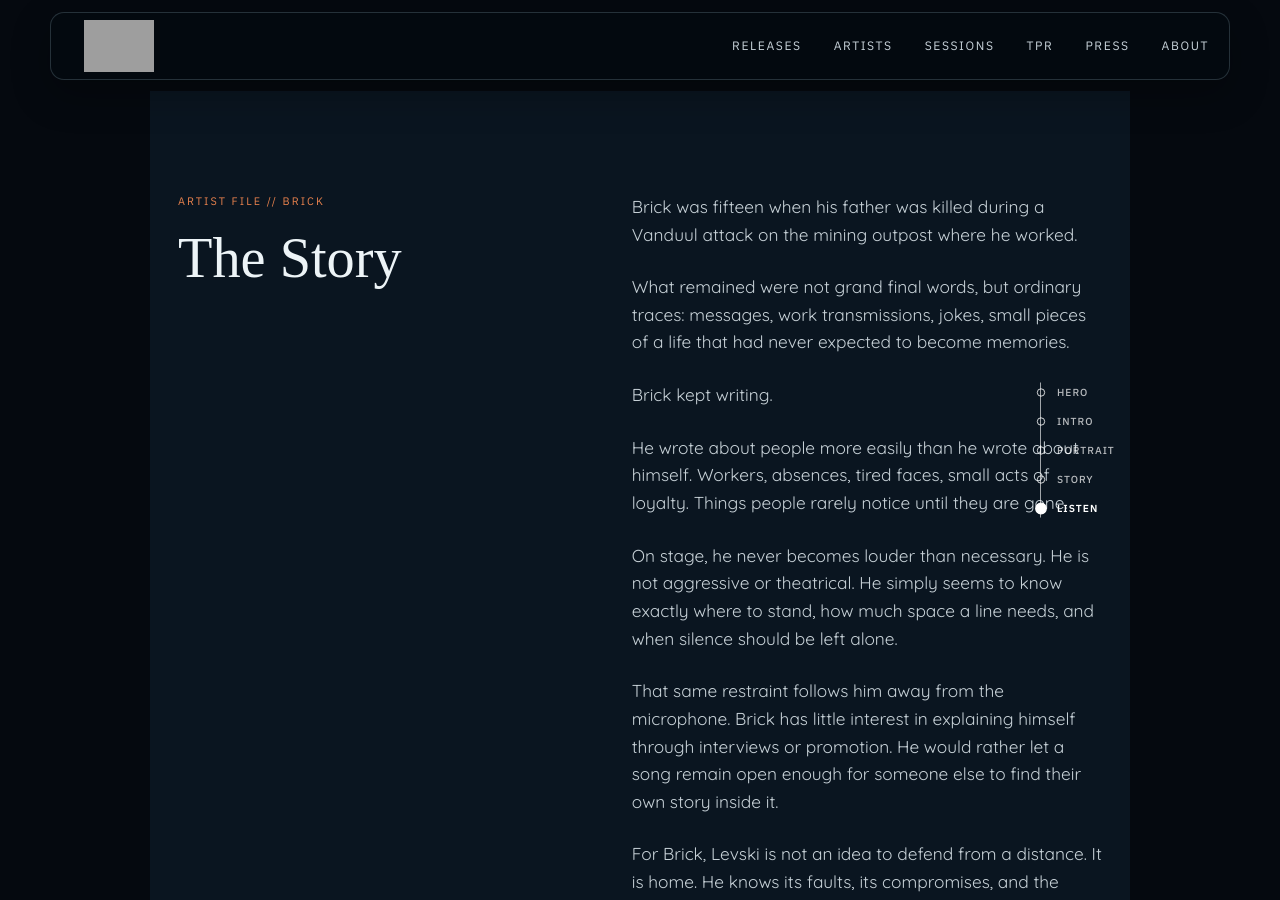
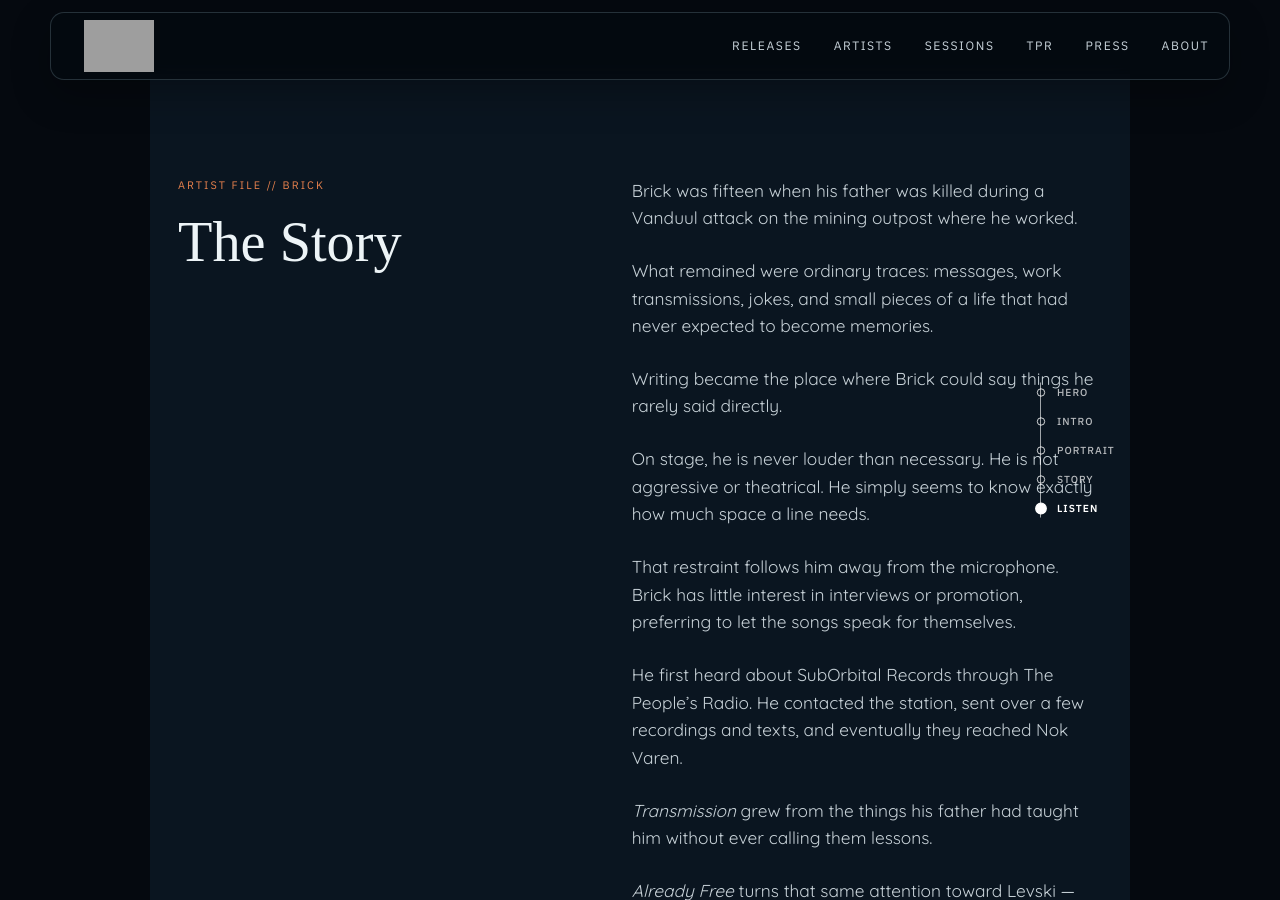
Before and after one commit to yannockverne/suborbital, a Jekyll site: the page built from _artists/brick.md, in a window 1280 px wide and 900 px high, scrolled down 1819 px. Built offline with Jekyll 4.4.1, drawn with Linux system fonts in a browser that asks for light colours; some web fonts are replaced; some of the changed text lies outside the part shown; grey boxes are pictures that could not be loaded.

Commit message:
Shorten Brick artist profile

```diff
--- a/_artists/brick.md
+++ b/_artists/brick.md
@@ -15,49 +15,39 @@
 ending_alt: Brick
 quote: “You learn who matters when the lights go out.”
 intro:
-  - Brick grew up in Levski, the son of a miner and a maintenance technician. Work, repair, and the people who quietly kept things running were part of everyday life long before they became part of his writing.
-  - He began writing young, mostly observations and fragments he had no intention of sharing. Rap eventually gave those words somewhere to go.
+  - Brick grew up in Levski, the son of a miner and a maintenance technician.
+  - He began writing young, collecting fragments of conversations, observations, and things people rarely said directly.
 featured_track:
   track: transmission
   meta: Still Here, Still Free // Track 02
   note: A conversation between the man Brick became and the boy he once was.
 public_facts:
-- label: Age
-  value: '26'
-- label: Origin
-  value: Levski, Nyx
-- label: Signature Track
-  value: Transmission
-- label: Themes
-  value: Memory, dignity, autonomy, transmission
+  - label: Age
+    value: '26'
+  - label: Origin
+    value: Levski, Nyx
+  - label: Signature Track
+    value: Transmission
+  - label: Themes
+    value: Memory, dignity, autonomy, transmission
 excerpt: Brick writes about what people carry, what they build, and what they leave behind.
 ---
 
 Brick was fifteen when his father was killed during a Vanduul attack on the mining outpost where he worked.
 
-What remained were not grand final words, but ordinary traces: messages, work transmissions, jokes, small pieces of a life that had never expected to become memories.
+What remained were ordinary traces: messages, work transmissions, jokes, and small pieces of a life that had never expected to become memories.
 
-Brick kept writing.
+Writing became the place where Brick could say things he rarely said directly.
 
-He wrote about people more easily than he wrote about himself. Workers, absences, tired faces, small acts of loyalty. Things people rarely notice until they are gone.
+On stage, he is never louder than necessary. He is not aggressive or theatrical. He simply seems to know exactly how much space a line needs.
 
-On stage, he never becomes louder than necessary. He is not aggressive or theatrical. He simply seems to know exactly where to stand, how much space a line needs, and when silence should be left alone.
+That restraint follows him away from the microphone. Brick has little interest in interviews or promotion, preferring to let the songs speak for themselves.
 
-That same restraint follows him away from the microphone. Brick has little interest in explaining himself through interviews or promotion. He would rather let a song remain open enough for someone else to find their own story inside it.
+He first heard about SubOrbital Records through The People's Radio. He contacted the station, sent over a few recordings and texts, and eventually they reached Nok Varen.
 
-For Brick, Levski is not an idea to defend from a distance. It is home. He knows its faults, its compromises, and the people who keep it functioning anyway. His writing carries the same quiet belief he grew up around: importance is measured less by what someone claims than by what remains when something breaks.
+*Transmission* grew from the things his father had taught him without ever calling them lessons.
 
-He first heard about SubOrbital Records through The People's Radio.
-
-There was no chance encounter and no elaborate invitation. Brick contacted the station, sent over a few recordings and texts, and eventually they reached Nok Varen.
-
-That was enough.
-
-Over time, Brick began recognizing how much his father had taught him without ever calling it teaching: judge people by what they do, learn before speaking, notice who stays when something breaks.
-
-*Transmission* grew from that realization — an imagined conversation with his younger self, passing forward what took years to understand.
-
-*Already Free* turns the same attention toward Levski. Not as a symbol of rebellion, but as a place that learned long ago to survive without waiting for permission.
+*Already Free* turns that same attention toward Levski — not as a symbol of rebellion, but simply as home.
 
 Brick does not write manifestos.
 
```
